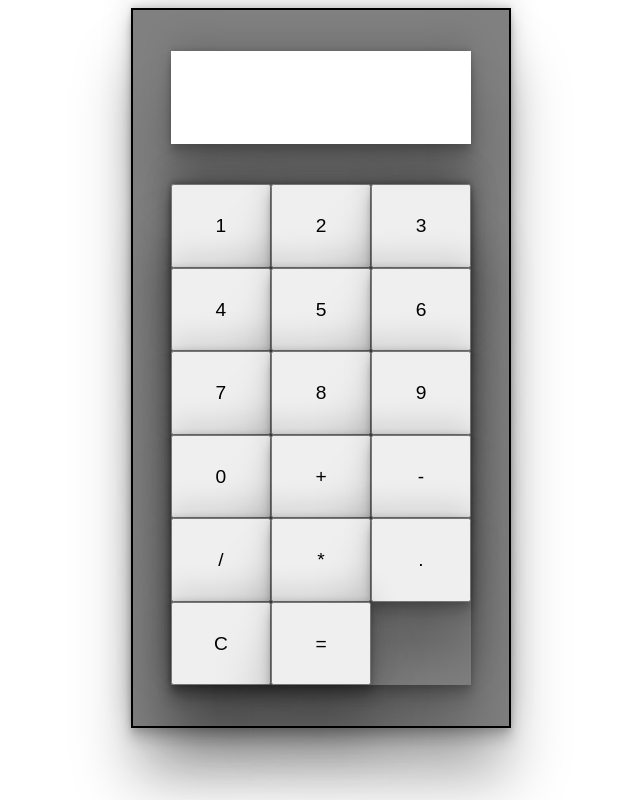
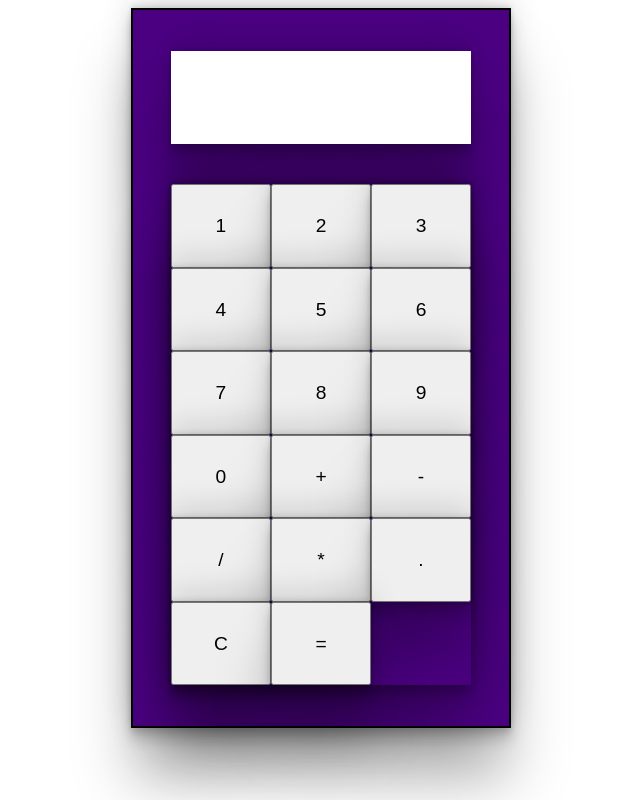
Before and after one commit to siddharth-200231/Calculator, a plain HTML site: page index.html in a window 1280 px wide. Shown: the whole page, without its empty margins (319-959 px from the left). Drawn offline with Linux system fonts and the light colour scheme.

Commit message:
modified:   style.css

```diff
--- a/style.css
+++ b/style.css
@@ -8,7 +8,7 @@
     justify-content:space-evenly;
     align-items: center;
     box-sizing: border-box;
-    background-color:gray;
+    background-color:indigo;
     box-shadow: rgba(0, 0, 0, 0.25) 0px 54px 55px, rgba(0, 0, 0, 0.12) 0px -12px 30px, rgba(0, 0, 0, 0.12) 0px 4px 6px, rgba(0, 0, 0, 0.17) 0px 12px 13px, rgba(0, 0, 0, 0.09) 0px -3px 5px;
 }
 .display{
```
